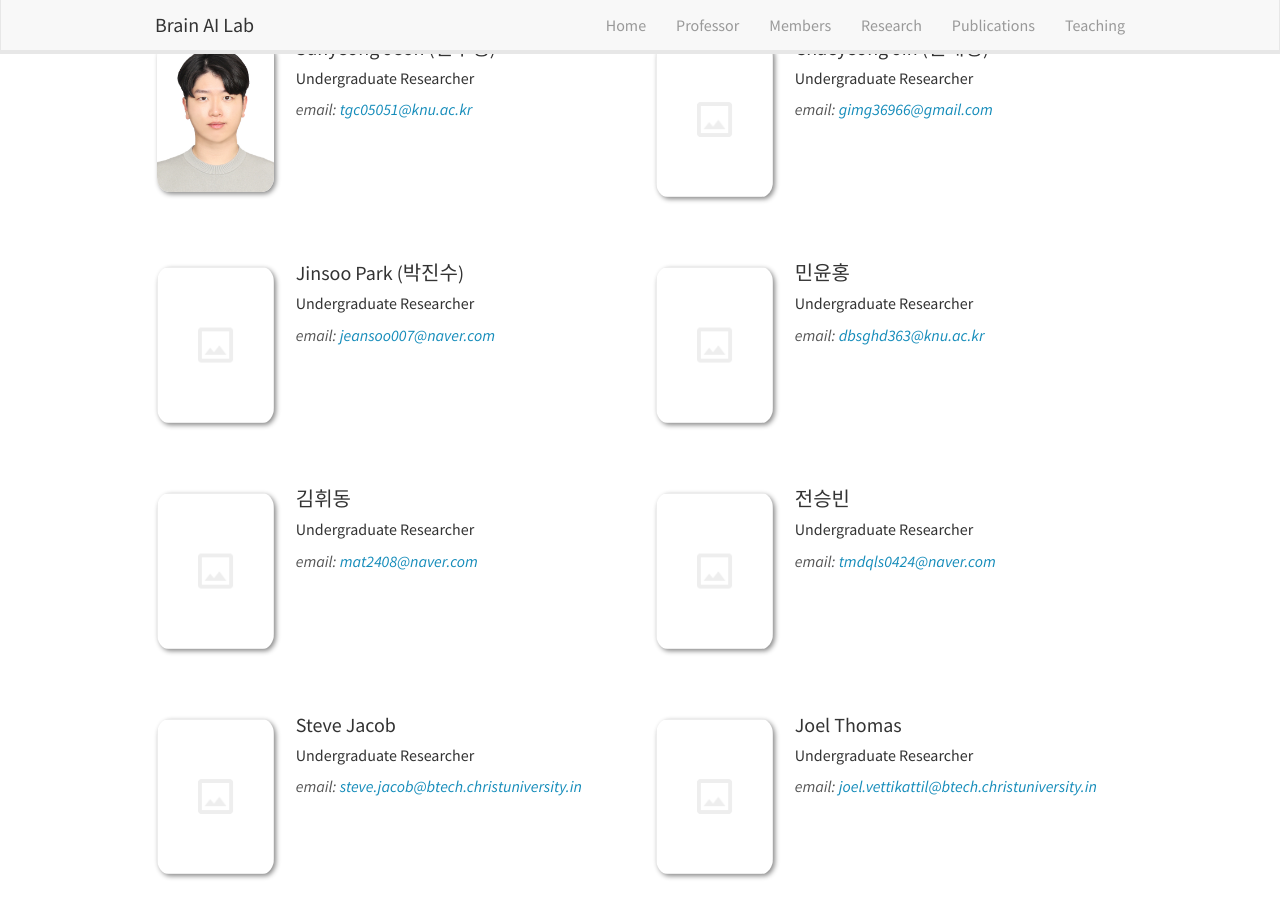
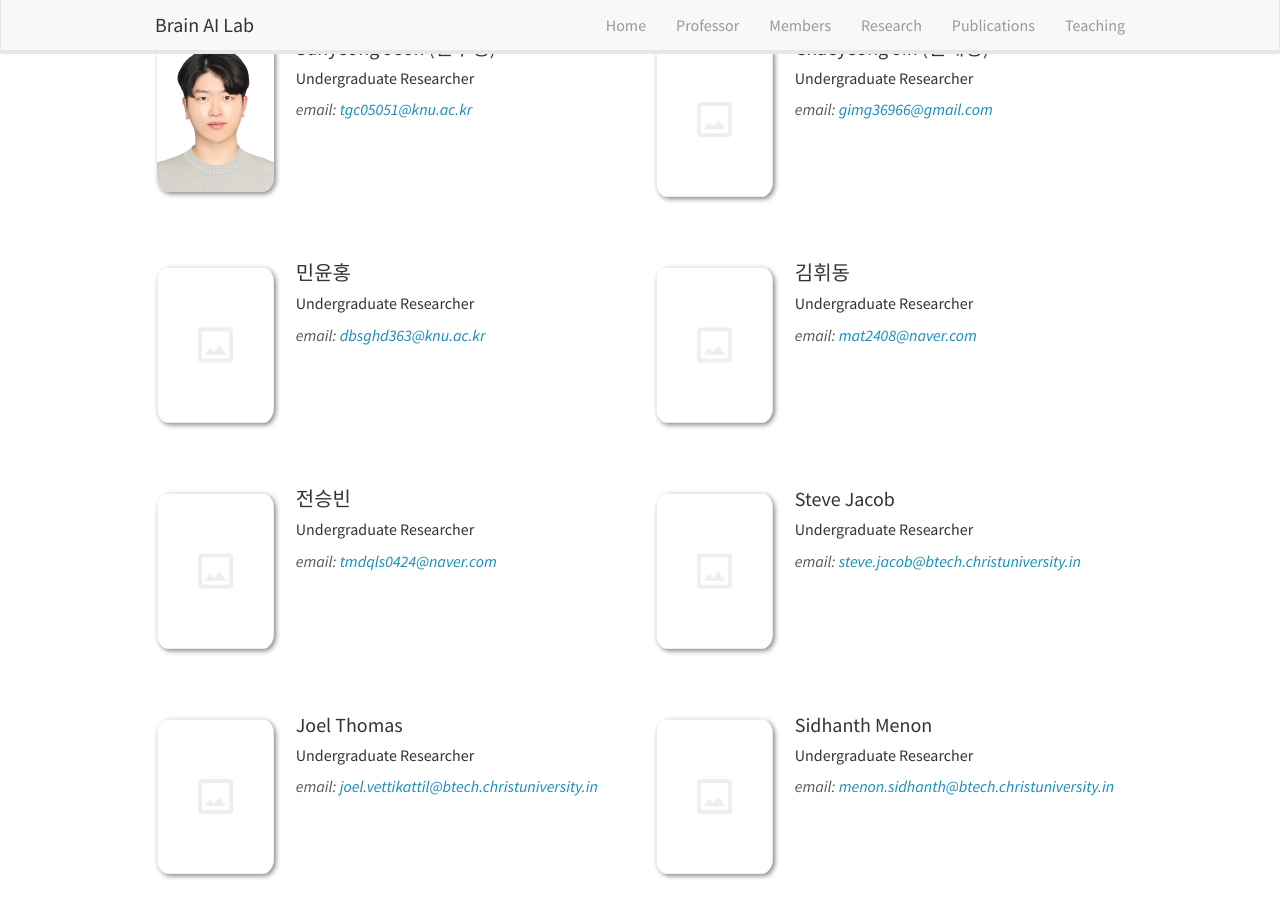
Before and after one commit to KNU-BrainAI/knu-brainai.github.io, a Jekyll site: the page built from _pages/members.md, in a window 1280 px wide and 900 px high, scrolled down 832 px. Built offline with Jekyll 4.4.1, drawn with Linux system fonts in a browser that asks for light colours; nearby versions of some CDN libraries.

Commit message:
Update team_members.yml

```diff
--- a/_data/team_members.yml
+++ b/_data/team_members.yml
@@ -59,13 +59,6 @@
   number_educ: 1
   education1:
 
-- name: Jinsoo Park (박진수)
-  photo: blank.png
-  info: Undergraduate Researcher
-  email: jeansoo007@naver.com
-  number_educ: 1
-  education1:
-
 - name: 민윤홍
   photo: blank.png
   info: Undergraduate Researcher
```
